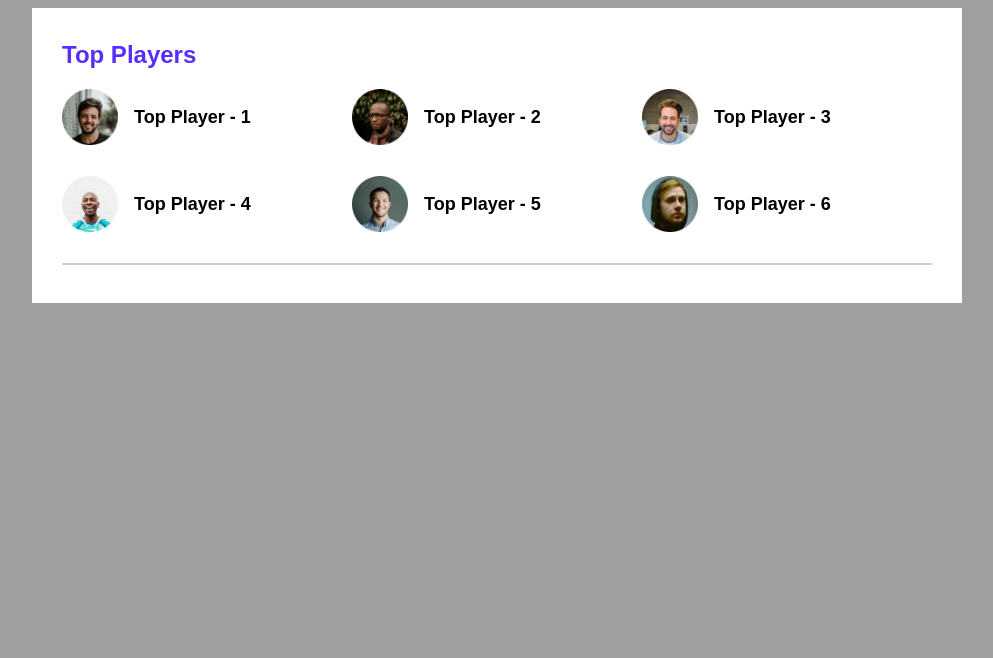
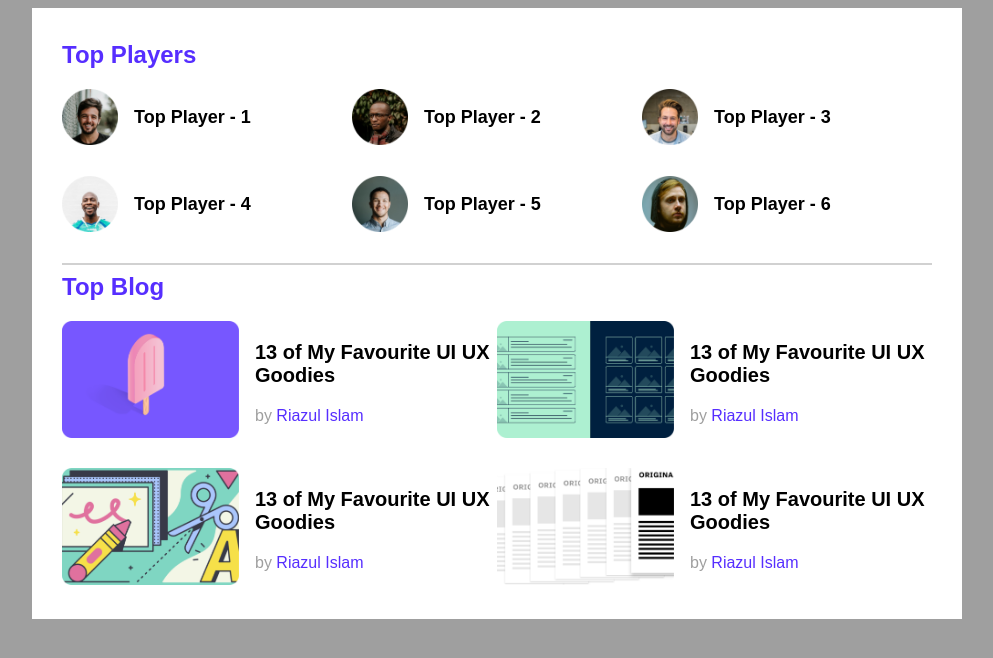
Before and after one commit to devriazul/leader-board-css, a plain HTML site: page index.html in a window 1280 px wide. Shown: the whole page, without its empty margins (143-1136 px from the left). Drawn offline with Linux system fonts and the light colour scheme.

Commit message:
Leader Board

```diff
--- a/index.html
+++ b/index.html
@@ -54,6 +54,47 @@
                 </div>
             </div>
             <hr>
+            <div class="top-blogs">
+                <h2 class="section-title">Top Blog </h2>
+                <div class="blogs">
+                    <article class="blog">
+                        <div class="thumbnail">
+                            <img src="images/blogs/blog-1.png" alt="">
+                        </div>
+                        <div class="blog-info">
+                            <h3 class="blog-title">13 of My Favourite UI UX Goodies</h3>
+                            <p class="blog-author">by <a href="">Riazul Islam</a></p>
+                        </div>
+                    </article>
+                    <article class="blog">
+                        <div class="thumbnail">
+                            <img src="images/blogs/blog-2.png" alt="">
+                        </div>
+                        <div class="blog-info">
+                            <h3 class="blog-title">13 of My Favourite UI UX Goodies</h3>
+                            <p class="blog-author">by <a href="">Riazul Islam</a></p>
+                        </div>
+                    </article>
+                    <article class="blog">
+                        <div class="thumbnail">
+                            <img src="images/blogs/blog-3.png" alt="">
+                        </div>
+                        <div class="blog-info">
+                            <h3 class="blog-title">13 of My Favourite UI UX Goodies</h3>
+                            <p class="blog-author">by <a href="">Riazul Islam</a></p>
+                        </div>
+                    </article>
+                    <article class="blog">
+                        <div class="thumbnail">
+                            <img src="images/blogs/blog-4.png" alt="">
+                        </div>
+                        <div class="blog-info">
+                            <h3 class="blog-title">13 of My Favourite UI UX Goodies</h3>
+                            <p class="blog-author">by <a href="">Riazul Islam</a></p>
+                        </div>
+                    </article>
+                </div>
+            </div>
         </section>
     </main>
     <!-- Main Section End -->
--- a/style.css
+++ b/style.css
@@ -48,3 +48,34 @@ body{
 hr{
     border: 1px solid #D1D1D1;
 }
+
+/* ------------------
+blogs section styles
+---------------------*/
+.blogs{
+    display: grid;
+    grid-template-columns: repeat(2, 1fr);
+    grid-row-gap: 26px;
+}
+.blog{
+    display: flex;
+}
+.blog .thumbnail img{
+    width: 177px;
+    height: 117px;
+}
+.blog-info{
+    margin-left: 16px;
+}
+.blog-title{
+    font-size: 20px;
+}
+.blog-author{
+    font-size: 16px;
+    color: #9F9F9F;
+}
+.blog-author a{
+    color: #562EFF;
+    font-size: 16px;
+    text-decoration: none;
+}
```
